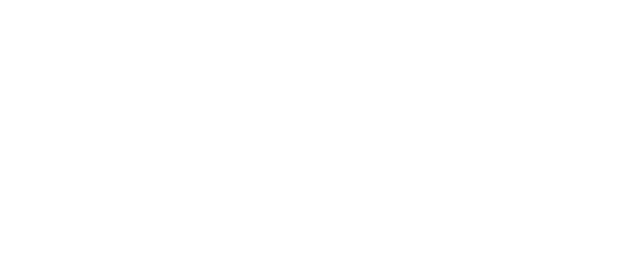
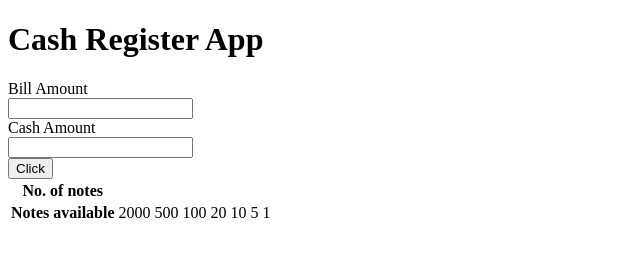
Before and after one commit to deepalishivanagi/Cash_register_App_using_vanillaJS, a plain HTML site: page index.html in a window 1280 px wide. Shown: the whole page, without its empty margins (0-640 px from the left). Drawn offline with Linux system fonts and the light colour scheme.

Commit message:
Added html code

```diff
--- a/index.html
+++ b/index.html
@@ -8,6 +8,34 @@
     <link rel="stylesheet" href="style.css" class="css">
 </head>
 <body>
+    <h1>Cash Register App</h1>
+    <label for="billamount">Bill Amount</label><br/>
+    <input type="text" class="billamount"></input><br/>
+    <label for="cashgiven">Cash Amount</label><br/>
+    <input type="text" class="cashgiven"></input><br/>
+    <button id="btnclick">Click</button>
+    <table>
+        <tr>
+            <th>No. of notes</th>
+            <td></td>
+            <td></td>
+            <td></td>
+            <td></td>
+            <td></td>
+            <td></td>
+            <td></td>
+        </tr>
+        <tr>
+            <th>Notes available</th>
+            <td>2000</td>
+            <td>500</td>
+            <td>100</td>
+            <td>20</td>
+            <td>10</td>
+            <td>5</td>
+            <td>1</td>
+        </tr>
+    </table>
 
 <script src="app.js"></script>
 </body>
```
